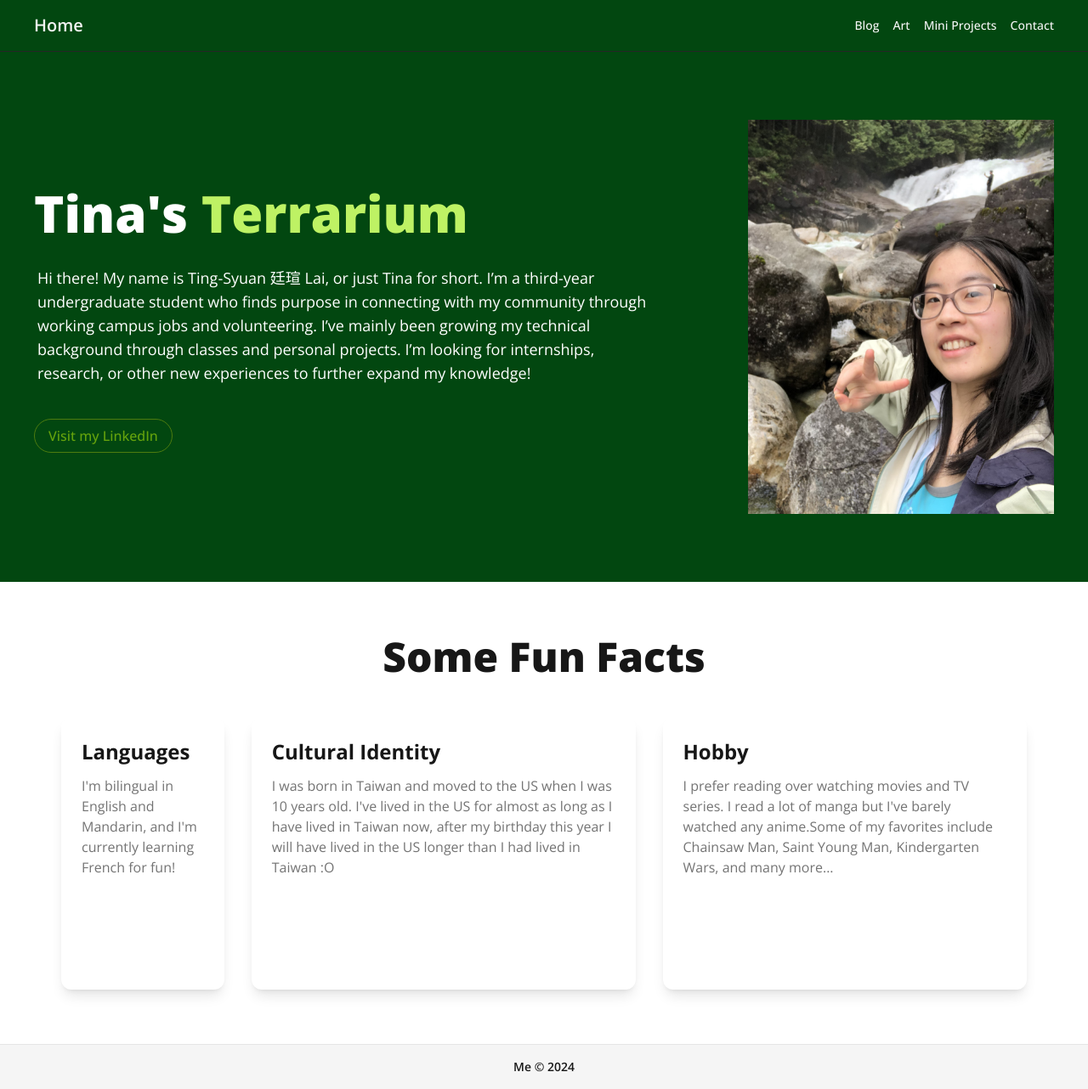
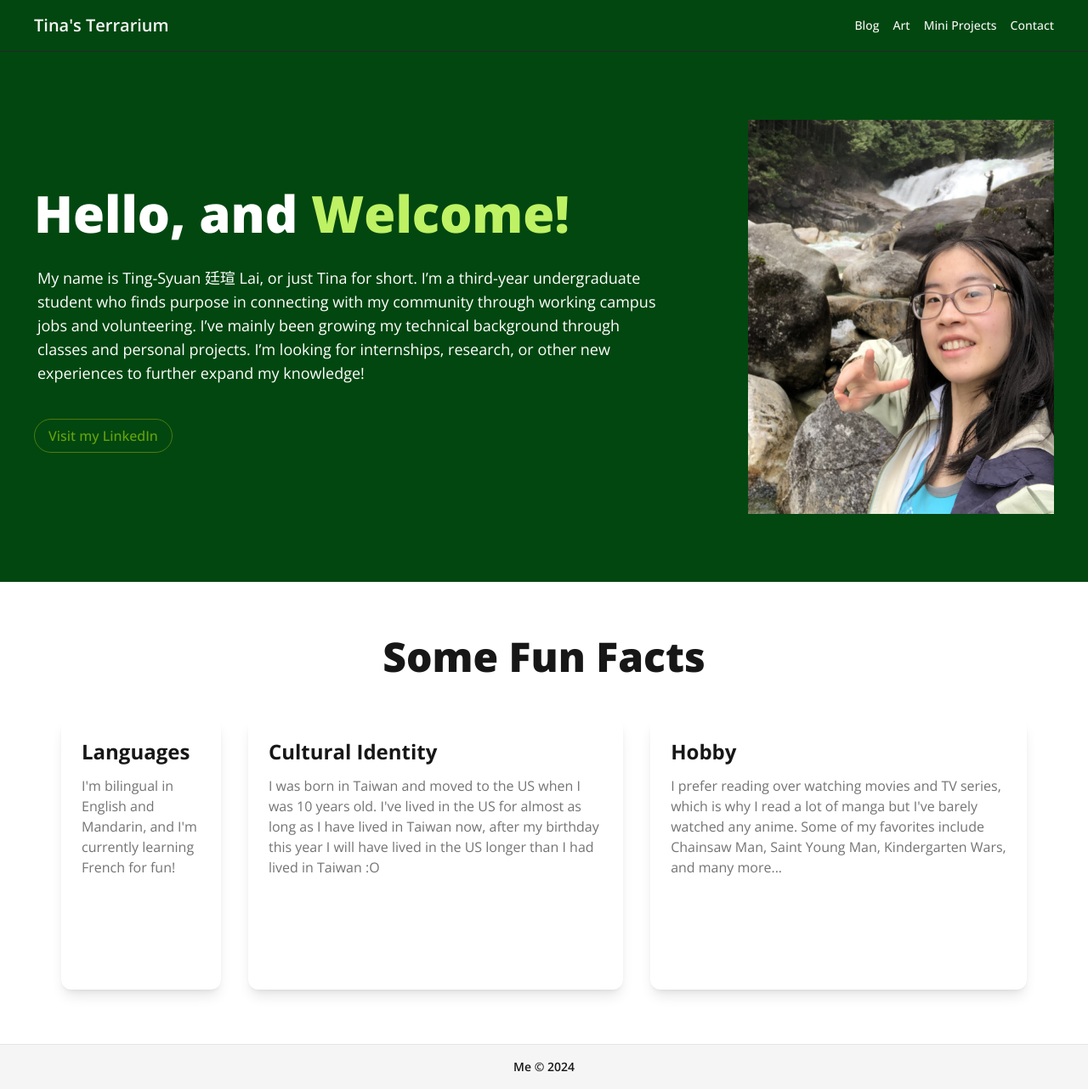
Before and after one commit to teena1313/tinas-terrarium, a Next.js app: page / in a window 1280 px wide. Shown: the whole page at 85% size. Built offline with nearby package versions, Linux system fonts and the light colour scheme.

Commit message:
small wording edits to the home page / nav bar

```diff
--- a/app/components/Navbar.js
+++ b/app/components/Navbar.js
@@ -10,7 +10,7 @@ export default function Navbar() {
       <nav className="border-b sticky top-0 bg-darkgreen text-primary-100 border-primary-800 z-10">
         <div className="flex flex-col sm:flex-row gap-4 sm:gap-0 p-4 mx-auto md:px-10 items-center justify-between">
           <Link href="/" className="font-semibold text-xl md:hover:underline">
-            Home
+            Tina's Terrarium
           </Link>
           <ul className="hidden md:flex items-center justify-end space-x-4 text-sm font-medium">
             <li className="md:hover:underline">
--- a/app/page.js
+++ b/app/page.js
@@ -21,7 +21,7 @@ export default function Home() {
     },
     {
       blurb: "Hobby",
-      description: "I prefer reading over watching movies and TV series. I read a lot of manga but I've barely watched any anime." +
+      description: "I prefer reading over watching movies and TV series, which is why I read a lot of manga but I've barely watched any anime. " +
                     "Some of my favorites include Chainsaw Man, Saint Young Man, Kindergarten Wars, and many more... ",
       photo: "/placeholder.jpg",
       alt: "a photo",
@@ -35,12 +35,12 @@ export default function Home() {
         <div className="bg-nature flex flex-row sm: flex-col md:flex-row gap-8 md:gap-24 p-6 sm:p-10 py-16 sm:py-20 w-screen">
             <div className="flex flex-col sm: flex-row gap-8 md:gap-15 py-20" >
               <h1 className="text-white text-5xl sm:text-6xl text-center md:text-start font-extrabold">
-                Tina's{" "}
-                <span className="text-secondary-300">Terrarium</span>
+                Hello, and{" "}
+                <span className="text-secondary-300">Welcome!</span>
               </h1>
               <div className="text-center md:text-start">
                 <p className="text-white text-lg mb-12 max-w-screen-md px-1">
-                Hi there! My name is Ting-Syuan 廷瑄 Lai, or just Tina for short.
+                My name is Ting-Syuan 廷瑄 Lai, or just Tina for short.
                 I’m a third-year undergraduate student who finds purpose in connecting with my community through
                 working campus jobs and volunteering. I’ve mainly been growing my technical background through classes
                 and personal projects. I’m looking for internships, research, or other new experiences to further expand my knowledge!
```
